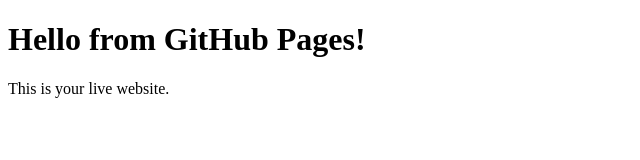
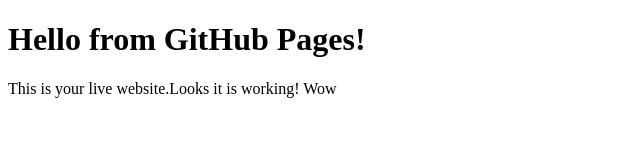
Before and after one commit to gk-nipani/gk.github.io, a plain HTML site: page index.html in a window 1280 px wide. Shown: the whole page, without its empty margins (0-640 px from the left). Drawn offline with Linux system fonts and the light colour scheme.

Commit message:
Update index.html

```diff
--- a/index.html
+++ b/index.html
@@ -6,6 +6,6 @@
 </head>
 <body>
   <h1>Hello from GitHub Pages!</h1>
-  <p>This is your live website.</p>
+  <p>This is your live website.Looks it is working!  Wow</p>
 </body>
 </html>
```
